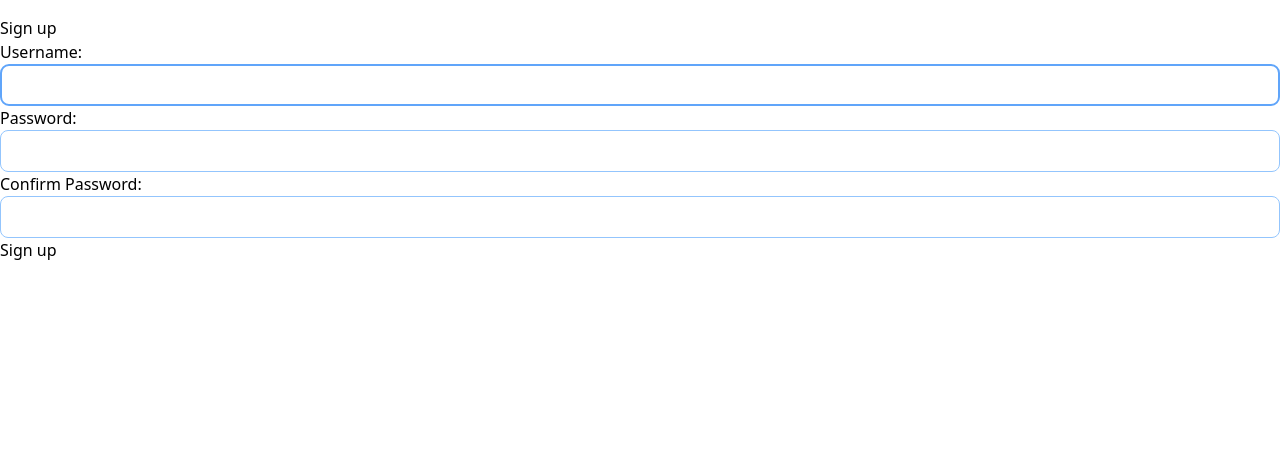
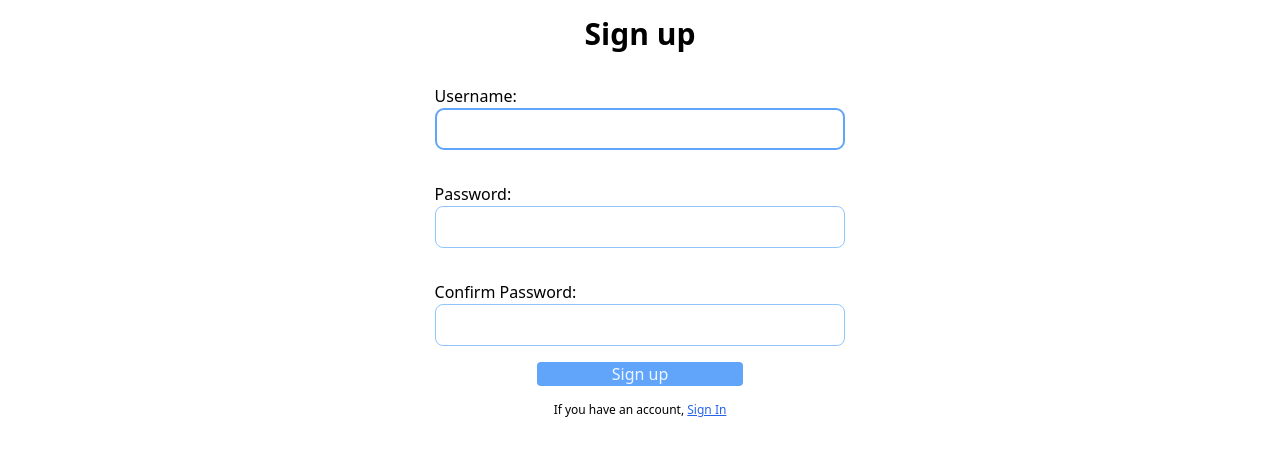
Before and after one commit to Ifechukwu001/Predict395-Test, a Django app: page /signup/ in a window 1280 px wide. Shown: the part 64-520 px from the top of the page. Run offline with Django 4.2, Linux system fonts and the light colour scheme; style sheets or scripts are compiled from the project's sources.

Commit message:
refactor: Update signup.html to improve signup form styling and structure

```diff
--- a/src/accounts/templates/accounts/signup.html
+++ b/src/accounts/templates/accounts/signup.html
@@ -3,10 +3,16 @@
 {% block title %} <title>Sign up</title> {% endblock %}
 
 {% block content %}
-<h2>Sign up</h2>
-<form method="post">
-    {% csrf_token %}
-    {{ form.as_p }}
-    <button type="submit">Sign up</button>
-</form>
+<section class="container flex flex-col items-center mx-auto">
+
+    <h2 class="mb-4 text-3xl font-semibold">Sign up</h2>
+    <form class="flex flex-col" method="post">
+        {% csrf_token %}
+        {{ form.as_div }}
+        <button class="self-center w-1/2 bg-blue-400 rounded text-blue-50" type="submit">Sign up</button>
+    </form>
+    <p class="my-4 text-xs ">If you have an account,
+        <a class="text-blue-600 underline" href="{% url 'accounts:login' %}">Sign In</a>
+    </p>
+</section>
 {% endblock %}
```
